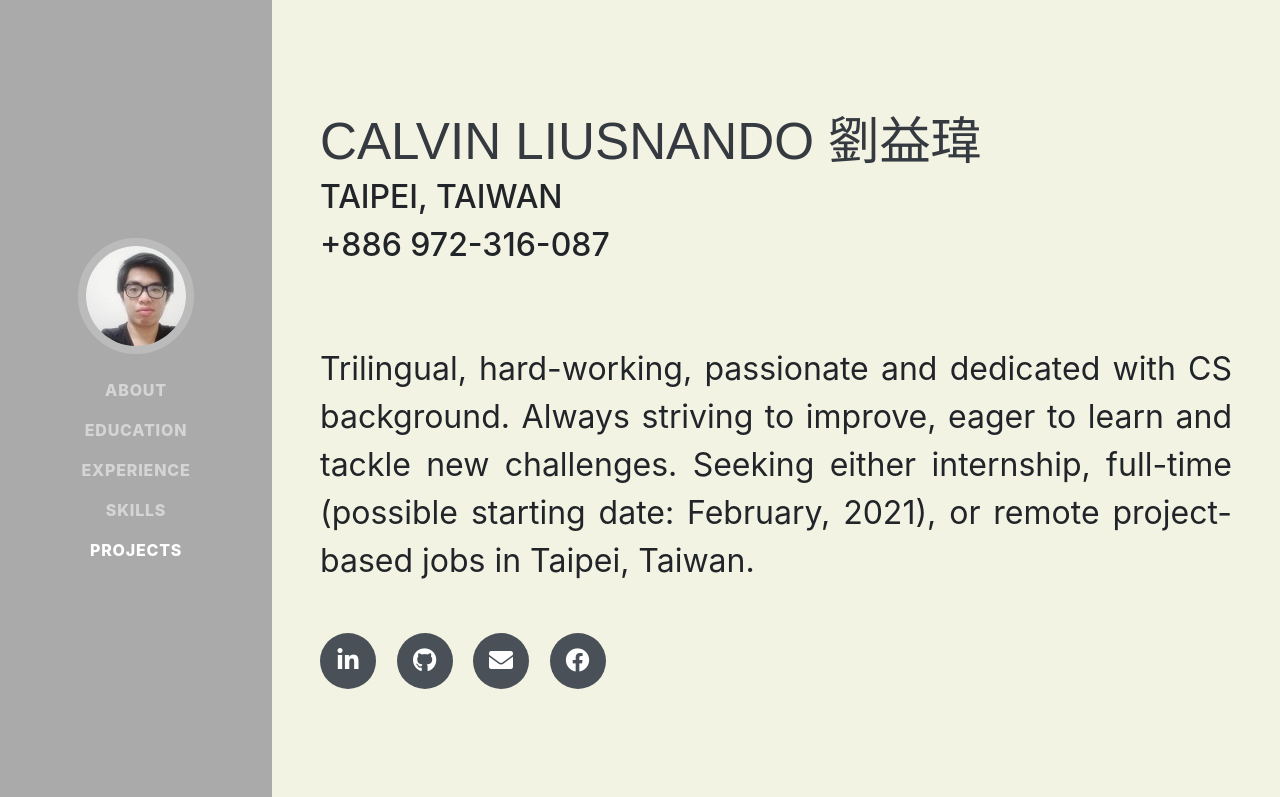
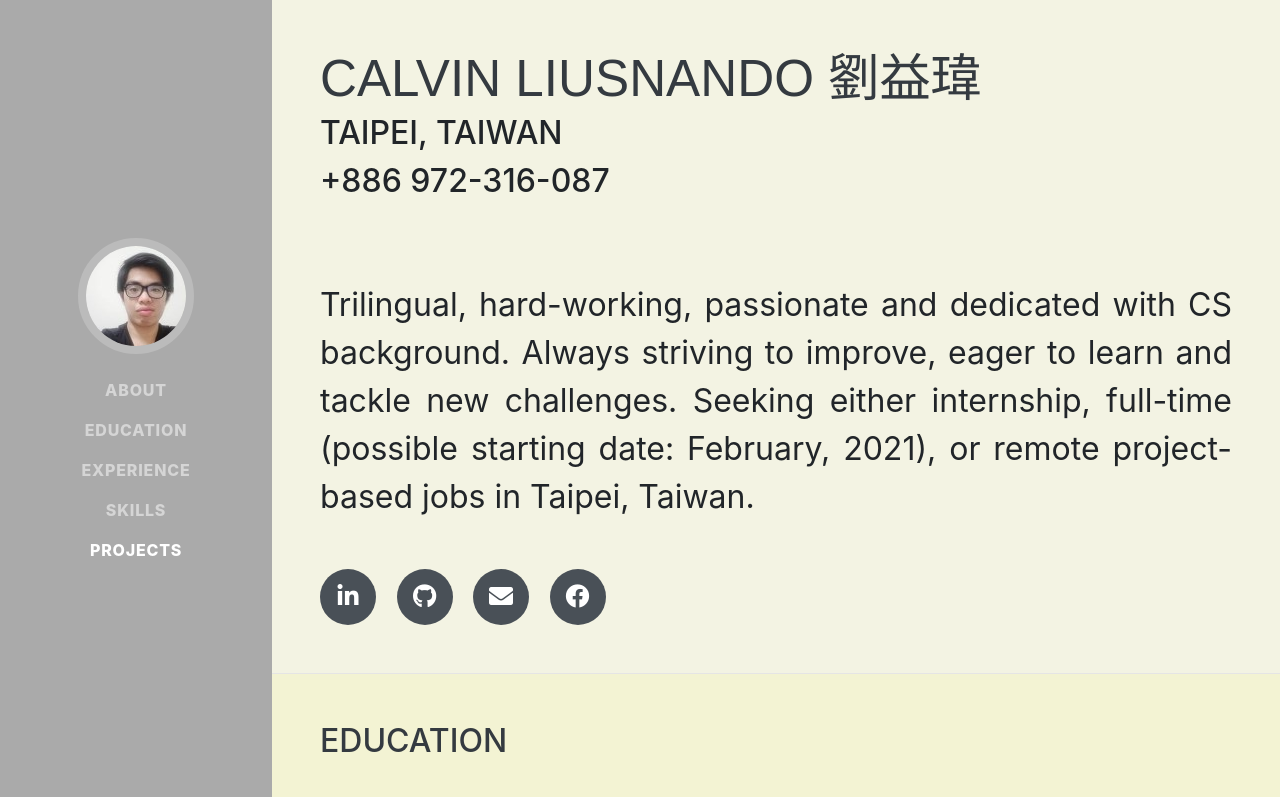
Before and after one commit to CalvinL15/CalvinL15.github.io, a website with bundled scripts: page index.html in a window 1280 px wide. Shown: the top 797 px of the page. Built offline with nearby package versions, Linux system fonts and the light colour scheme; a web font is replaced by a local one.

Commit message:
Update index.html

```diff
--- a/index.html
+++ b/index.html
@@ -58,7 +58,7 @@
 
   <div class="container-fluid p-0">
 
-    <section class="resume-section p-3 p-lg-5 d-flex align-items-center" id="about" style="background-color: #f3f3e3;">
+    <section class="resume-section-expand-lg p-3 p-lg-5 d-flex align-items-center" id="about" style="background-color: #f3f3e3;">
       <div class="w-100">
         <h1 class="mb-0" style="font-family: sans-serif; font-size: 3.2em">Calvin
           <span class= >Liusnando 劉益瑋</span>
```
